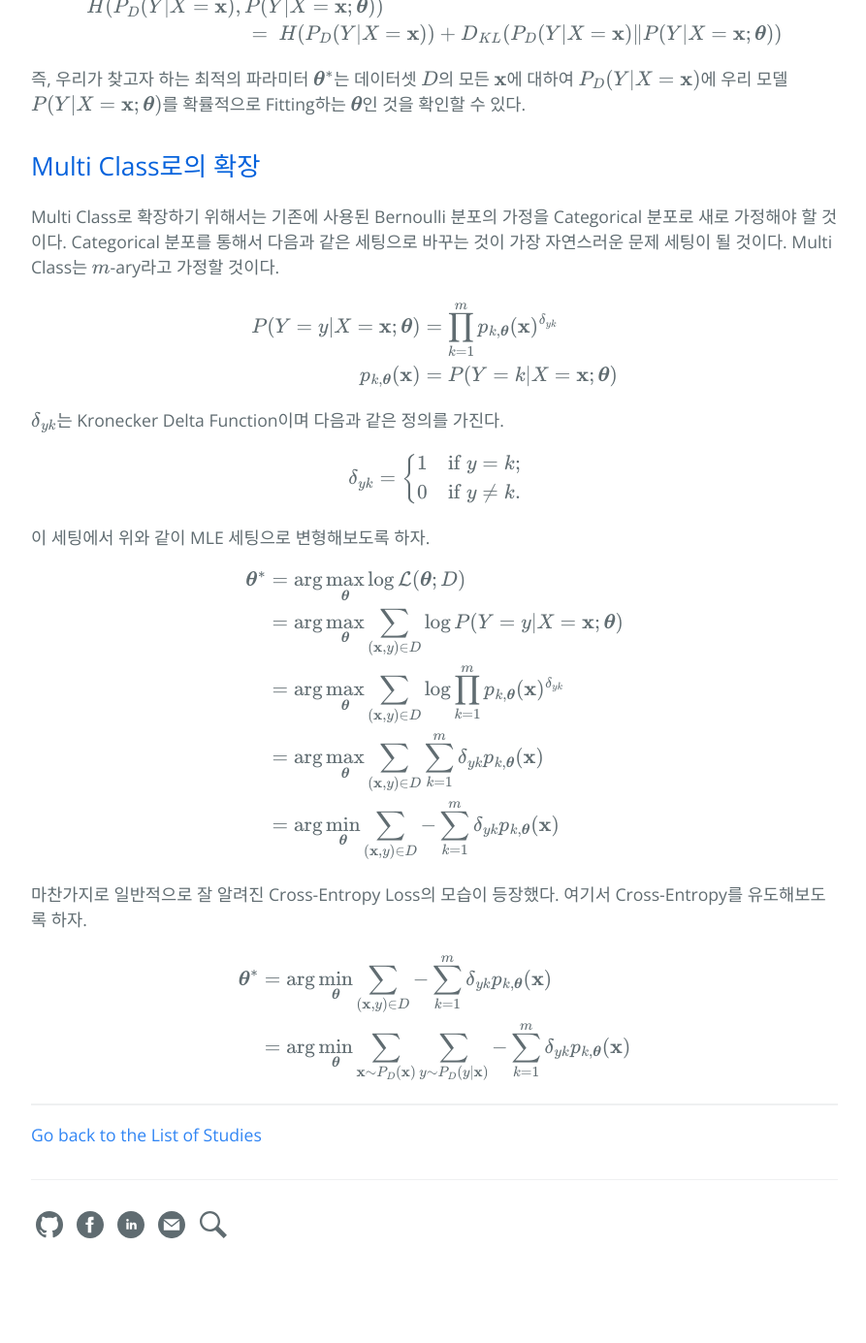
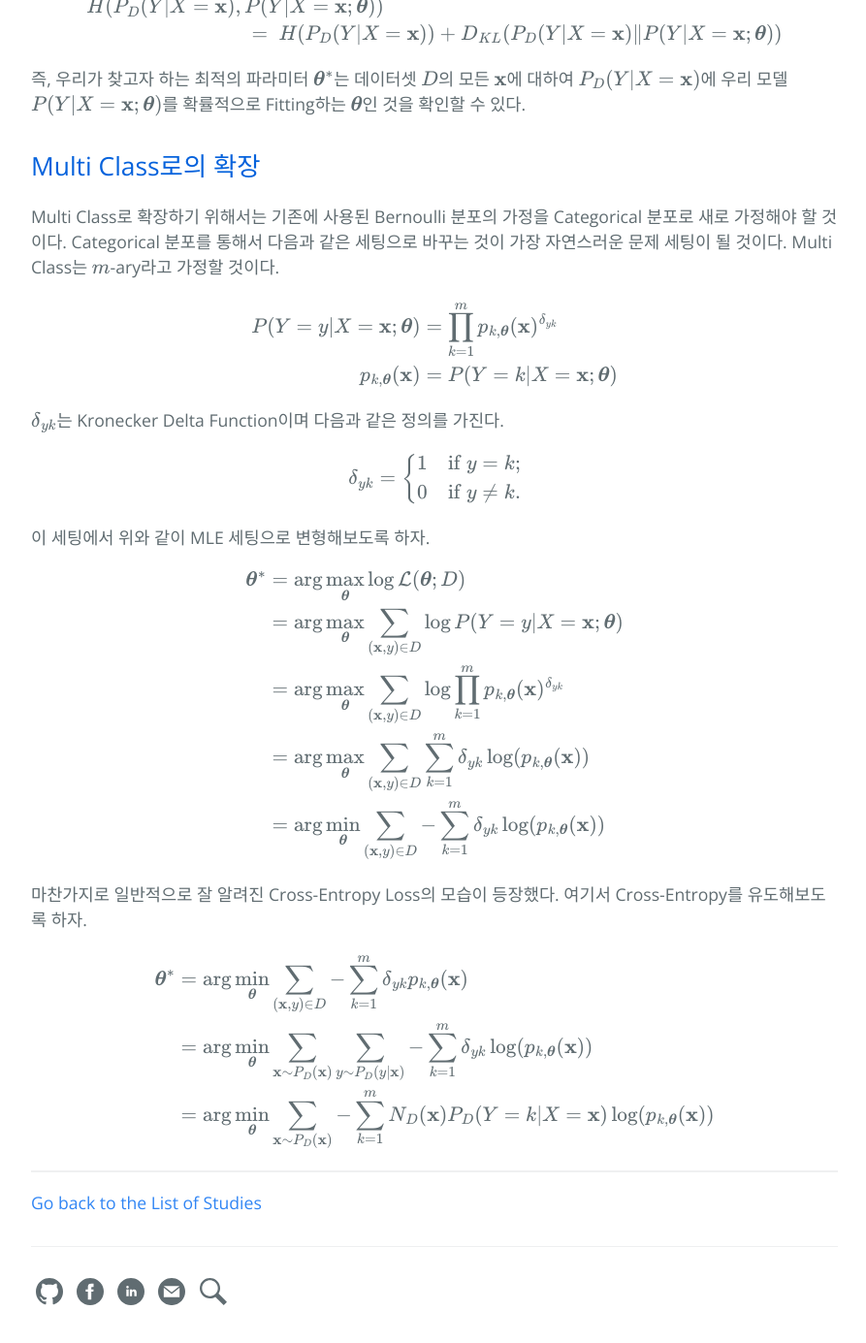
Before and after one commit to hcnoh/hcnoh.github.io, a Jekyll site: the page built from _posts/2019-06-03-cross-entropy.md, in a window 1280 px wide and 1400 px high, scrolled down 3248 px. Shown: the top 1385 px of the window at 97% size, without its empty margins (192-1085 px from the left). Built offline with Jekyll 4.4.1, drawn with Linux system fonts in a browser that asks for light colours; formulas are drawn with MathJax 3; comment, search, counter and statistics services are not loaded; before the commit the page ends 4579 px from its top, so only the background shows below that.

Commit message:
Update 2019-06-03-cross-entropy.md

```diff
--- a/_posts/2019-06-03-cross-entropy.md
+++ b/_posts/2019-06-03-cross-entropy.md
@@ -161,8 +161,8 @@ $$
 & = \arg \max_{\boldsymbol{\theta}} \log \mathcal{L}(\boldsymbol{\theta} ; D) \\
 & = \arg \max_{\boldsymbol{\theta}} \sum_{(\mathbf{x}, y) \in D} \log P(Y=y \vert X=\mathbf{x} ; \boldsymbol{\theta}) \\
 & = \arg \max_{\boldsymbol{\theta}} \sum_{(\mathbf{x}, y) \in D} \log \prod_{k=1}^m p_{k, \boldsymbol{\theta}}(\mathbf{x})^{\delta_{yk}} \\
-& = \arg \max_{\boldsymbol{\theta}} \sum_{(\mathbf{x}, y) \in D} \sum_{k=1}^m \delta_{yk} p_{k, \boldsymbol{\theta}}(\mathbf{x}) \\
-& = \arg \min_{\boldsymbol{\theta}} \sum_{(\mathbf{x}, y) \in D} -\sum_{k=1}^m \delta_{yk} p_{k, \boldsymbol{\theta}}(\mathbf{x})
+& = \arg \max_{\boldsymbol{\theta}} \sum_{(\mathbf{x}, y) \in D} \sum_{k=1}^m \delta_{yk} \log(p_{k, \boldsymbol{\theta}}(\mathbf{x})) \\
+& = \arg \min_{\boldsymbol{\theta}} \sum_{(\mathbf{x}, y) \in D} -\sum_{k=1}^m \delta_{yk} \log(p_{k, \boldsymbol{\theta}}(\mathbf{x}))
 \end{align*}
 $$
 
@@ -172,6 +172,7 @@ $$
 \begin{align*}
 \boldsymbol{\theta}^*
 & = \arg \min_{\boldsymbol{\theta}} \sum_{(\mathbf{x}, y) \in D} -\sum_{k=1}^m \delta_{yk} p_{k, \boldsymbol{\theta}}(\mathbf{x}) \\
-& = \arg \min_{\boldsymbol{\theta}} \sum_{\mathbf{x}\sim P_D(\mathbf{x})} \sum_{y\sim P_D(y\vert \mathbf{x})} -\sum_{k=1}^m \delta_{yk} p_{k, \boldsymbol{\theta}}(\mathbf{x})
+& = \arg \min_{\boldsymbol{\theta}} \sum_{\mathbf{x}\sim P_D(\mathbf{x})} \sum_{y\sim P_D(y\vert \mathbf{x})} -\sum_{k=1}^m \delta_{yk} \log(p_{k, \boldsymbol{\theta}}(\mathbf{x})) \\
+& = \arg \min_{\boldsymbol{\theta}} \sum_{\mathbf{x}\sim P_D(\mathbf{x})} -\sum_{k=1}^m N_D(\mathbf{x})P_D(Y=k \vert X=\mathbf{x}) \log(p_{k, \boldsymbol{\theta}}(\mathbf{x}))
 \end{align*}
 $$
```
